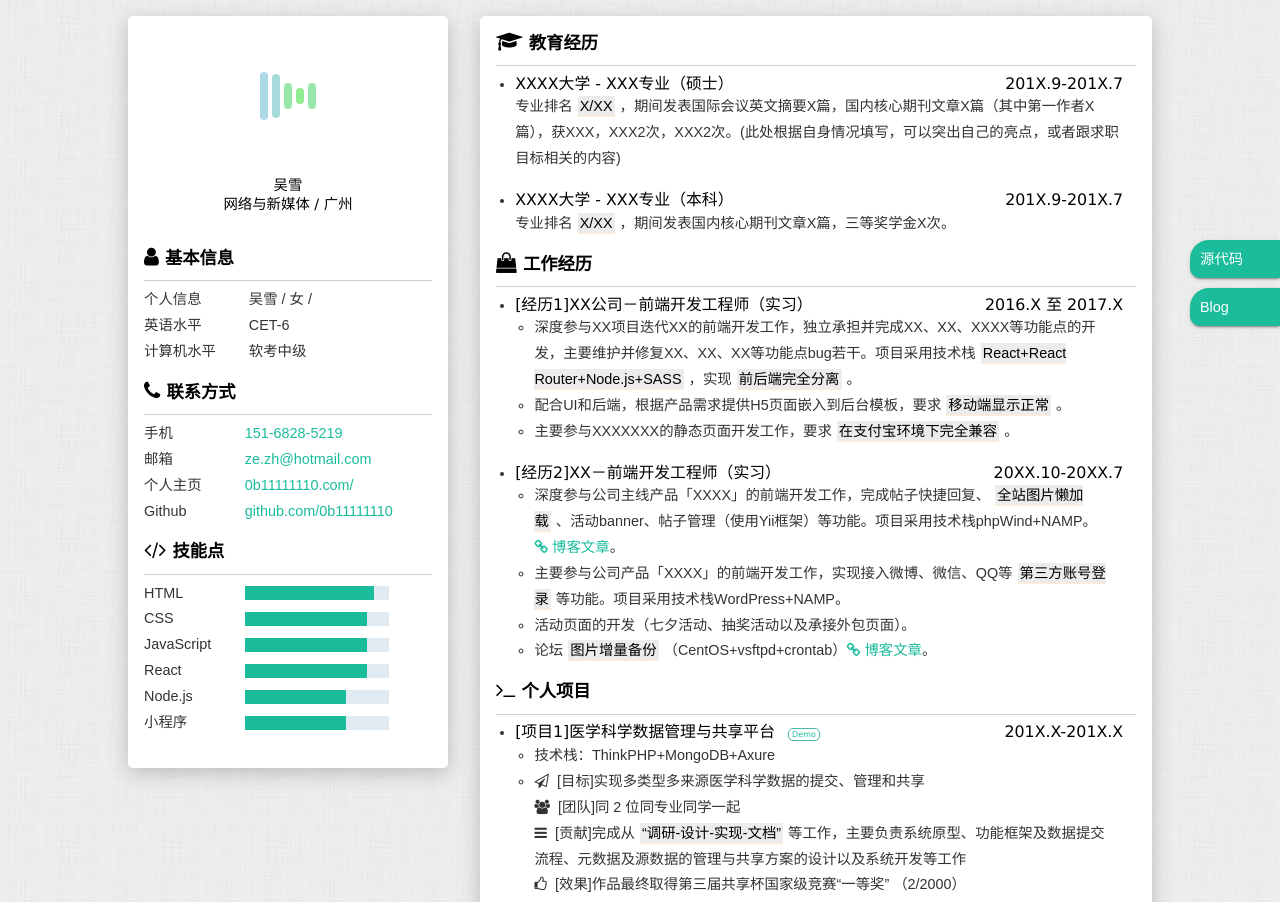
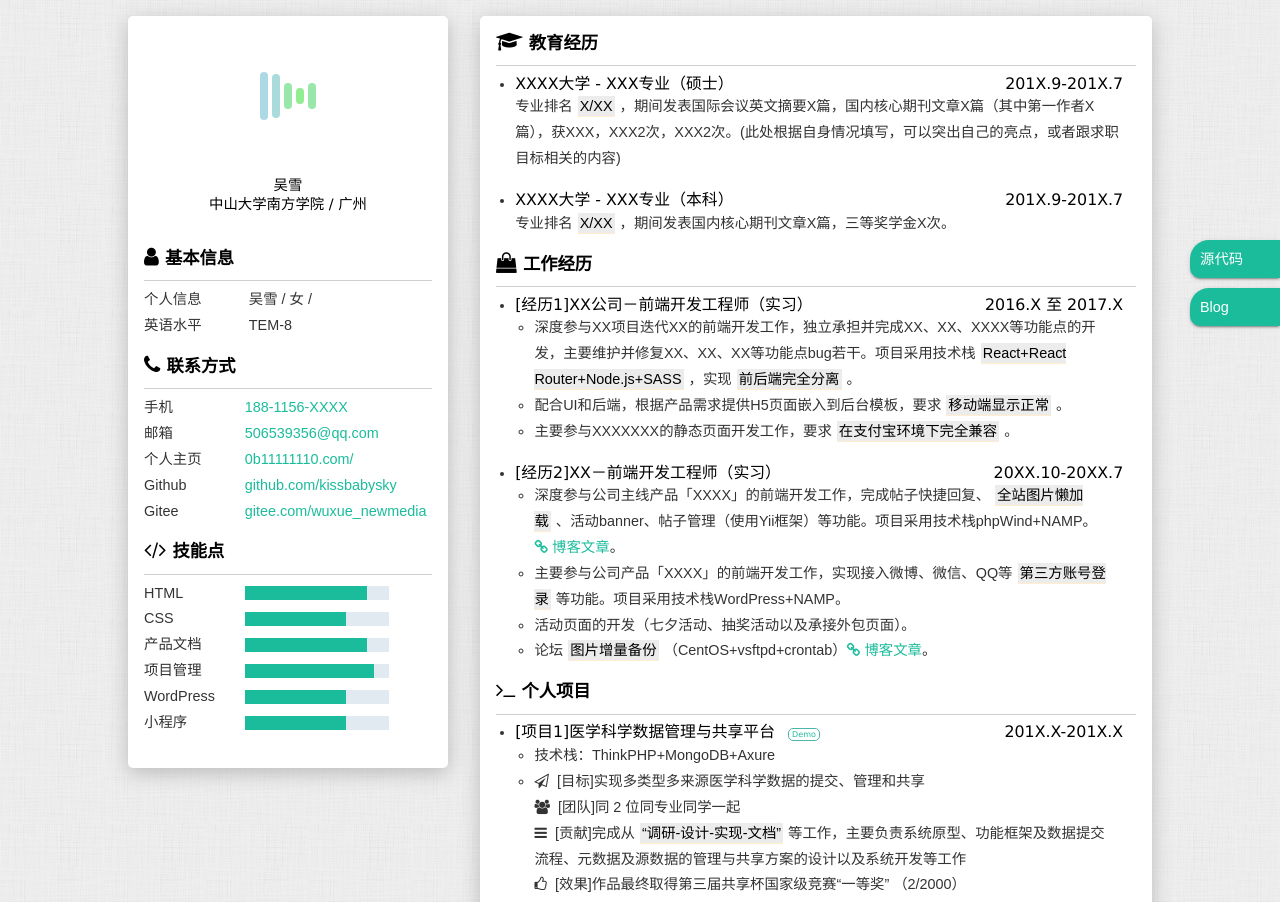
Before and after one commit to z123-qz/resume., a plain HTML site: page index.html in a window 1280 px wide. Shown: the top 902 px of the page. Drawn offline with Linux system fonts and the light colour scheme.

Commit message:
在index中修改了个人资料
在index中修改了个人资料

```diff
--- a/index.html
+++ b/index.html
@@ -48,7 +48,7 @@
                     </section>
 
                     <h1 class="name">吴雪</h1>
-                    <h4 class="info-job">网络与新媒体 / 广州</h4>
+                    <h4 class="info-job">中山大学南方学院 / 广州</h4>
 
                 </section>
 
@@ -63,11 +63,7 @@
                         </li>
                         <li>
                             <label>英语水平</label>
-                            <span>CET-6</span>
-                        </li>
-                        <li>
-                            <label>计算机水平</label>
-                            <span>软考中级</span>
+                            <span>TEM-8</span>
                         </li>
                     </ul>
                 </section>
@@ -77,10 +73,11 @@
                     <h2><i class="fa fa-phone" aria-hidden="true"></i>联系方式</h2>
                     <hr/>
                     <ul>
-                        <li><label>手机</label><a href="tel:15168285219" target="_blank">151-6828-5219</a></li>
-                        <li><label>邮箱</label><a href="mailto:ze.zh@hotmail.com" target="_blank">ze.zh@hotmail.com</a></li>
+                        <li><label>手机</label><a href="tel:15168285219" target="_blank">188-1156-XXXX</a></li>
+                        <li><label>邮箱</label><a href="mailto:506539356@qq.com" target="_blank">506539356@qq.com</a></li>
                         <li><label>个人主页</label><a href="http://0b11111110.com/" target="_blank">0b11111110.com/</a></li>
-                        <li><label>Github</label><a href="https://github.com/0b11111110" target="_blank">github.com/0b11111110</a></li>
+                        <li><label>Github</label><a href="https://github.com/kissbabysky" target="_blank">github.com/kissbabysky</a></li>
+                        <li><label>Gitee</label><a href="https://gitee.com/wuxue_newmedia" target="_blank">gitee.com/wuxue_newmedia</a></li>
                     </ul>
                 </section>
 
@@ -89,11 +86,11 @@
                     <h2><i class="fa fa-code" aria-hidden="true"></i>技能点</h2>
                     <hr/>
                     <ul>
-                        <li><label>HTML</label><progress value="90" max="100"></progress></li>
-                        <li><label>CSS</label><progress value="85" max="100"></progress></li>
-                        <li><label>JavaScript</label><progress value="85" max="100"></progress></li>
-                        <li><label>React</label><progress value="85" max="100"></progress></li>
-                        <li><label>Node.js</label><progress value="70" max="100"></progress></li>
+                        <li><label>HTML</label><progress value="85" max="100"></progress></li>
+                        <li><label>CSS</label><progress value="70" max="100"></progress></li>
+                        <li><label>产品文档</label><progress value="85" max="100"></progress></li>
+                        <li><label>项目管理</label><progress value="90" max="100"></progress></li>
+                        <li><label>WordPress</label><progress value="70" max="100"></progress></li>
                         <li><label>小程序</label><progress value="70" max="100"></progress></li>
                     </ul>
                 </section>
@@ -268,13 +265,13 @@
 
 
         <footer class="footer">
-            <p>© 2017 张大侠.文档最后更新时间为<time>2017年12月21日</time>.</p>
+            <p>© 2018 吴雪.文档最后更新时间为<time>2017年12月21日</time>.</p>
         </footer>
 
         <!-- 侧栏 -->
         <aside>
             <ul>
-                <li><a href="https://gitee.com/itsay/resume" target="_blank">源代码</a></li>
+                <li><a href="https://gitee.com/wuxue_newmedia/resume" target="_blank">源代码</a></li>
                 <li><a href="http://itsay.me/" target="_blank">Blog</a></li>
             </ul>
         </aside>
```
